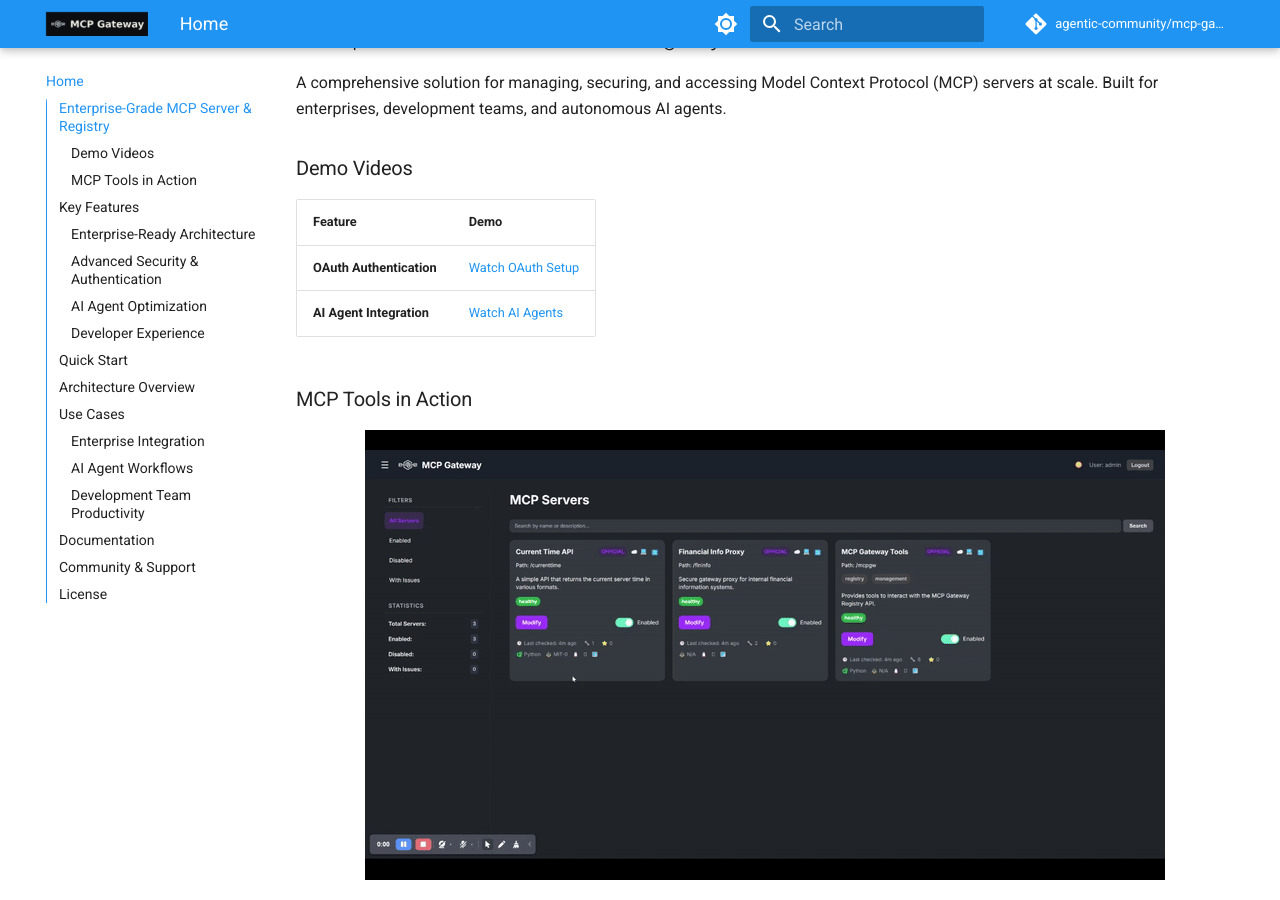
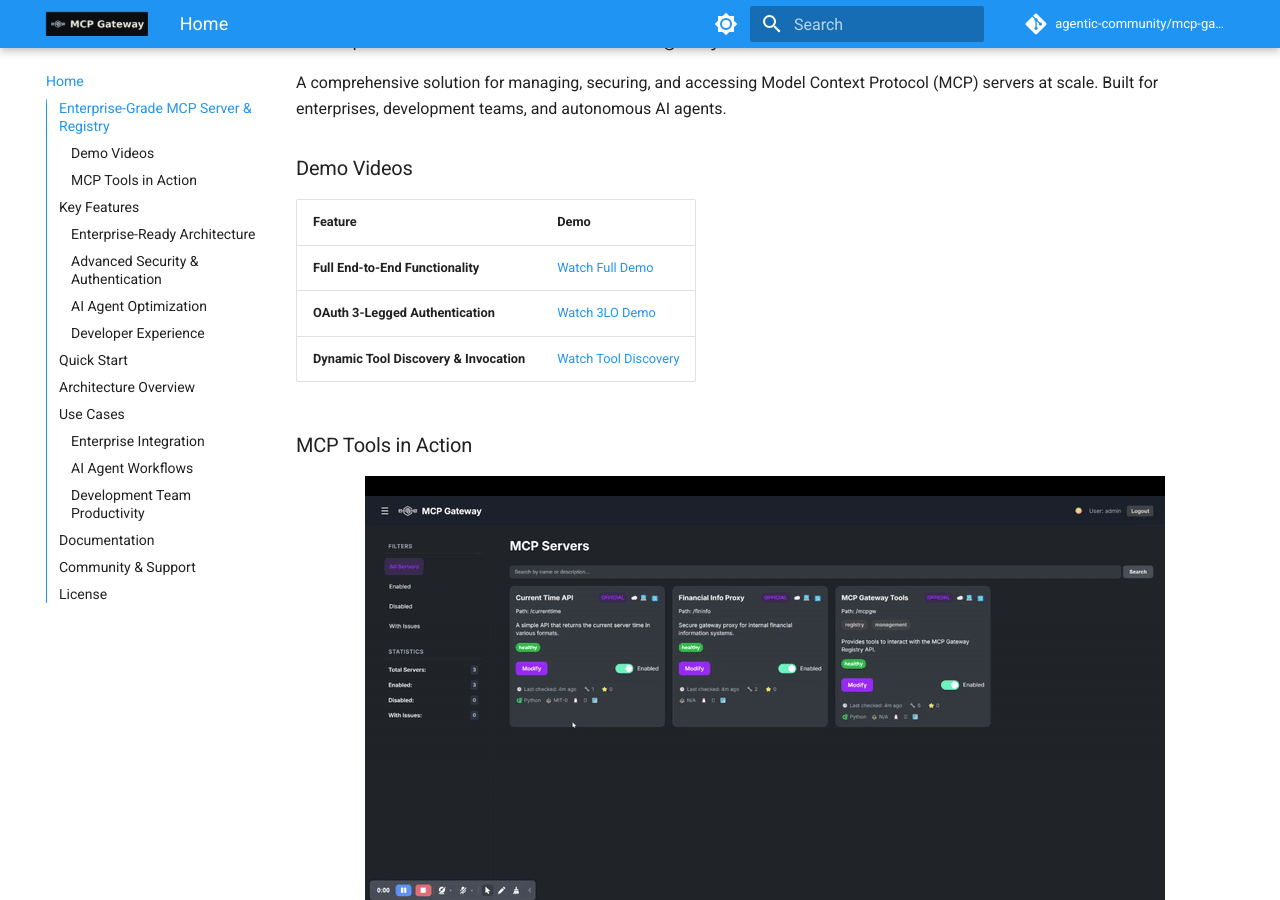
Before and after one commit to yubingjiaocn/mcp-gateway-registry, an MkDocs documentation site: the page built from docs/index.md, in a window 1280 px wide and 900 px high, scrolled down 503 px. Built offline with MkDocs 1.6.1 and Material for MkDocs 9.7.7, drawn with Linux system fonts in a browser that asks for light colours; comment, search, counter and statistics services are not loaded.

Commit message:
Update demo video links in README and documentation
- Replace old demo videos with new comprehensive demos
- Add Full End-to-End Functionality demo
- Add OAuth 3-Legged Authentication demo
- Update Dynamic Tool Discovery demo link

Fixes https://github.com/agentic-community/mcp-gateway-registry/issues/103

```diff
--- a/docs/index.md
+++ b/docs/index.md
@@ -13,8 +13,9 @@
 
 | Feature | Demo |
 |---------|------|
-| **OAuth Authentication** | [Watch OAuth Setup](https://github.com/agentic-community/mcp-gateway-registry/assets/your-user/demo-oauth.mp4) |
-| **AI Agent Integration** | [Watch AI Agents](https://github.com/agentic-community/mcp-gateway-registry/assets/your-user/demo-ai-agents.mp4) |
+| **Full End-to-End Functionality** | [Watch Full Demo](https://github.com/user-attachments/assets/5ffd8e81-8885-4412-a4d4-3339bbdba4fb) |
+| **OAuth 3-Legged Authentication** | [Watch 3LO Demo](https://github.com/user-attachments/assets/3c3a570b-29e6-4dd3-b213-4175884396cc) |
+| **Dynamic Tool Discovery & Invocation** | [Watch Tool Discovery](https://github.com/user-attachments/assets/cee25b31-61e4-4089-918c-c3757f84518c) |
 
 ### MCP Tools in Action
 
```
Also changed, not shown: README.md (+1 -1 lines), 1 other file.
